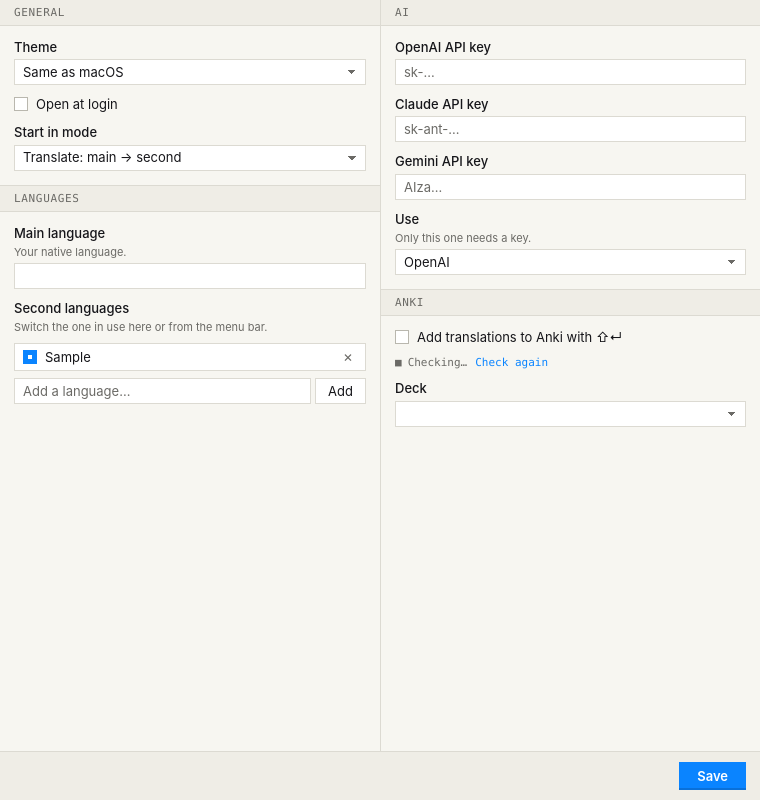
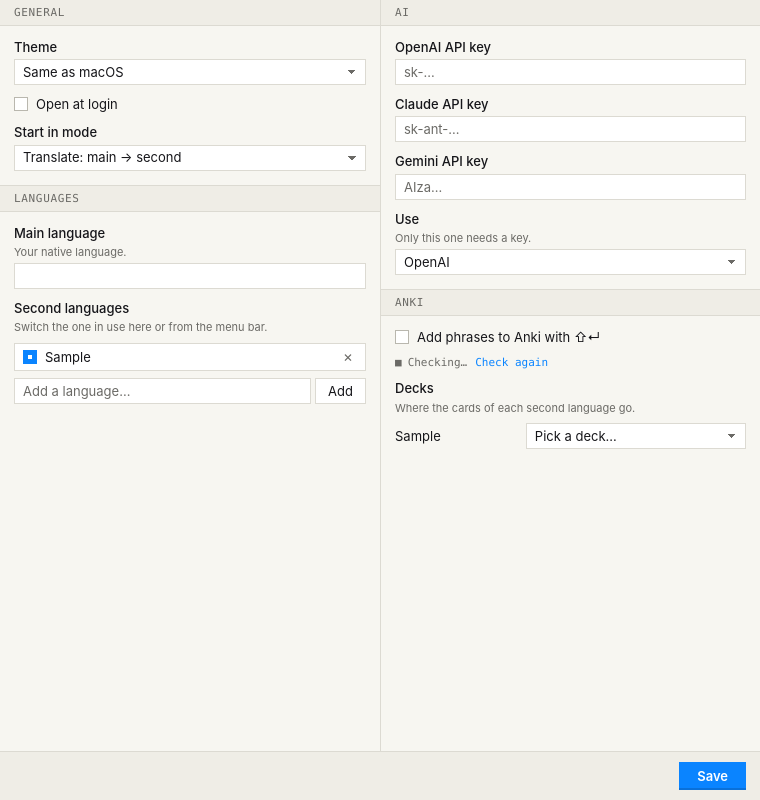
Before and after one commit to raphaelkieling/quick-translate, an Electron app: page src/renderer/settings.html in a window 760 px wide. Both pictures are taken after typing "Sample" into the empty fields and a click on the button "Add". Drawn offline with Linux system fonts and the light colour scheme; no server answers.

Commit message:
feat: adding deck per language support

```diff
--- a/src/renderer/settings.html
+++ b/src/renderer/settings.html
@@ -81,16 +81,17 @@
           <legend>Anki</legend>
           <label class="checkbox">
             <input name="ankiEnabled" type="checkbox" />
-            Add translations to Anki with ⇧↵
+            Add phrases to Anki with ⇧↵
           </label>
           <div class="anki-status">
             <span id="anki-status">Checking…</span>
             <button id="anki-refresh" type="button" class="link">Check again</button>
           </div>
-          <label>
-            Deck
-            <select name="ankiDeck"></select>
-          </label>
+          <div class="field">
+            <span class="field-title">Decks</span>
+            <small>Where the cards of each second language go.</small>
+            <ul id="anki-decks"></ul>
+          </div>
         </fieldset>
       </div>
 
--- a/src/renderer/settings.js
+++ b/src/renderer/settings.js
@@ -2,12 +2,12 @@ const form = document.getElementById('form');
 const fields = form.elements;
 const KEY_FIELDS = { openai: 'openaiApiKey', anthropic: 'anthropicApiKey', google: 'googleApiKey' };
 
-// Only the key of the selected provider is required, and the deck only when Anki is on.
+// Only the key of the selected provider is required, and the decks only when Anki is on.
 function updateRequired() {
   for (const [provider, field] of Object.entries(KEY_FIELDS)) {
     fields[field].required = provider === fields.provider.value;
   }
-  fields.ankiDeck.required = fields.ankiEnabled.checked;
+  for (const select of deckList.querySelectorAll('select')) select.required = fields.ankiEnabled.checked;
 }
 
 // --- Second languages: a list with a radio for the one in use ---
@@ -33,6 +33,7 @@ function renderLanguages(languages, current) {
   );
   // At least one language: when the list is empty, the "Add" field must be filled.
   newLanguage.required = languages.length === 0;
+  renderDecks();
 }
 
 function currentLanguage() {
@@ -61,8 +62,44 @@ newLanguage.addEventListener('keydown', (e) => {
 // Switched from the menu bar icon while this window is open.
 window.api.onSecondLanguage((language) => renderLanguages(secondLanguages(), language));
 
-// Shows whether AnkiConnect answers and fills the deck list.
-async function checkAnki(selectedDeck = fields.ankiDeck.value) {
+// --- Anki: one deck for each second language ---
+
+const deckList = document.getElementById('anki-decks');
+let ankiDecks = []; // the decks that exist in Anki (empty while it is closed)
+let chosenDecks = {}; // { language: deck }, also remembers removed languages until the window closes
+
+// For a language without a deck yet: the first deck with the language in its name ("English::Phrases").
+function guessDeck(language) {
+  const name = language.replace(/\s*\(.*\)$/, '').toLowerCase();
+  return ankiDecks.find((deck) => deck.toLowerCase().includes(name)) ?? '';
+}
+
+function renderDecks() {
+  for (const { dataset, value } of deckList.querySelectorAll('select')) {
+    // An empty select only counts once a deck was chosen, so the guess still runs after Anki answers.
+    if (value || dataset.language in chosenDecks) chosenDecks[dataset.language] = value;
+  }
+  deckList.replaceChildren(
+    ...secondLanguages().map((language) => {
+      const deck = chosenDecks[language] ?? guessDeck(language);
+      // Keep the chosen deck even when Anki is closed, so saving doesn't lose it.
+      const names = [...new Set([...ankiDecks, deck].filter(Boolean))];
+      const select = document.createElement('select');
+      select.dataset.language = language;
+      select.append(new Option('Pick a deck…', ''), ...names.map((name) => new Option(name, name)));
+      select.value = deck;
+      const label = document.createElement('label');
+      label.append(Object.assign(document.createElement('span'), { textContent: language, title: language }), select);
+      const item = document.createElement('li');
+      item.append(label);
+      return item;
+    }),
+  );
+  updateRequired();
+}
+
+// Shows whether AnkiConnect answers and fills the deck lists.
+async function checkAnki() {
   const status = document.getElementById('anki-status');
   status.textContent = 'Checking…';
   status.className = '';
@@ -71,10 +108,8 @@ async function checkAnki(selectedDeck = fields.ankiDeck.value) {
   status.textContent = error ? `Not connected: ${error}` : 'Connected to AnkiConnect';
   status.className = error ? 'off' : 'on';
 
-  // Keep the saved deck even when Anki is closed, so saving doesn't lose it.
-  const names = [...new Set([...decks, selectedDeck].filter(Boolean))];
-  fields.ankiDeck.replaceChildren(...names.map((name) => new Option(name, name)));
-  fields.ankiDeck.value = selectedDeck || names[0] || '';
+  ankiDecks = decks;
+  renderDecks();
 }
 
 window.api.getSettings().then((settings) => {
@@ -87,9 +122,9 @@ window.api.getSettings().then((settings) => {
     fields.openAtLogin.disabled = true;
     fields.openAtLogin.parentElement.title = 'Only in the built app (npm run build)';
   }
+  chosenDecks = { ...settings.ankiDecks };
   renderLanguages(settings.secondLanguages, settings.secondLanguage);
-  updateRequired();
-  checkAnki(settings.ankiDeck);
+  checkAnki();
 });
 
 fields.provider.addEventListener('change', updateRequired);
@@ -104,6 +139,9 @@ form.addEventListener('submit', async (e) => {
   values.openAtLogin = fields.openAtLogin.checked;
   values.secondLanguages = secondLanguages();
   values.secondLanguage = currentLanguage();
+  values.ankiDecks = Object.fromEntries(
+    [...deckList.querySelectorAll('select')].filter((select) => select.value).map((select) => [select.dataset.language, select.value]),
+  );
   await window.api.saveSettings(values);
   window.close();
 });
--- a/src/renderer/style.css
+++ b/src/renderer/style.css
@@ -241,6 +241,10 @@ body.launcher::after {
 #summary {
   user-select: text;
   cursor: text;
+}
+
+#summary code {
+  font: 0.9em var(--mono);
 }
 
 .footer {
@@ -506,6 +510,38 @@ body.launcher::after {
   opacity: 0.5;
 }
 
+#anki-decks {
+  display: flex;
+  flex-direction: column;
+  gap: 6px;
+  margin: 4px 0 0;
+  padding: 0;
+  list-style: none;
+}
+
+#anki-decks:empty {
+  display: none;
+}
+
+#anki-decks label {
+  flex-direction: row;
+  align-items: center;
+  gap: 8px;
+  font-weight: normal;
+}
+
+#anki-decks span {
+  flex: 0 0 35%;
+  overflow: hidden;
+  text-overflow: ellipsis;
+  white-space: nowrap;
+}
+
+#anki-decks select {
+  flex: 1;
+  min-width: 0;
+}
+
 .anki-status {
   display: flex;
   align-items: center;
```
Also changed, not shown: src/main.js (+6 -4 lines), src/renderer/launcher.html (+1 -1 lines), src/renderer/launcher.js (+17 -5 lines), src/settings.js (+6 -2 lines).
